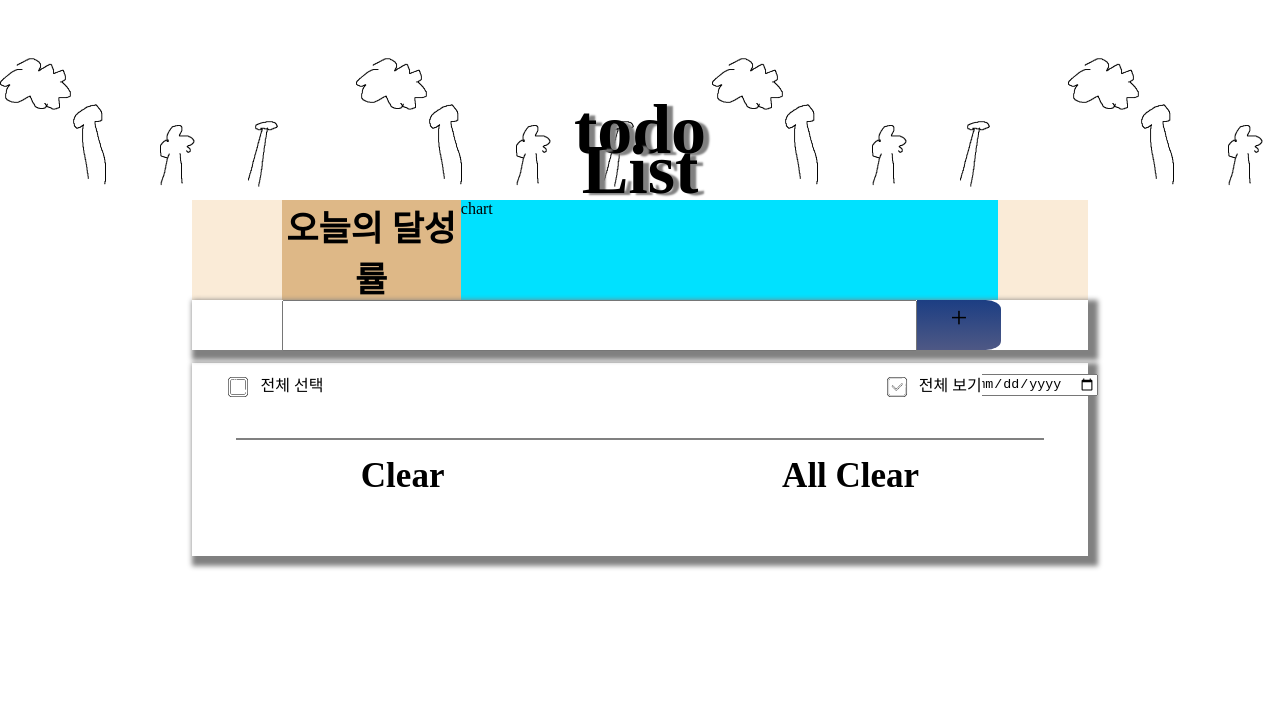
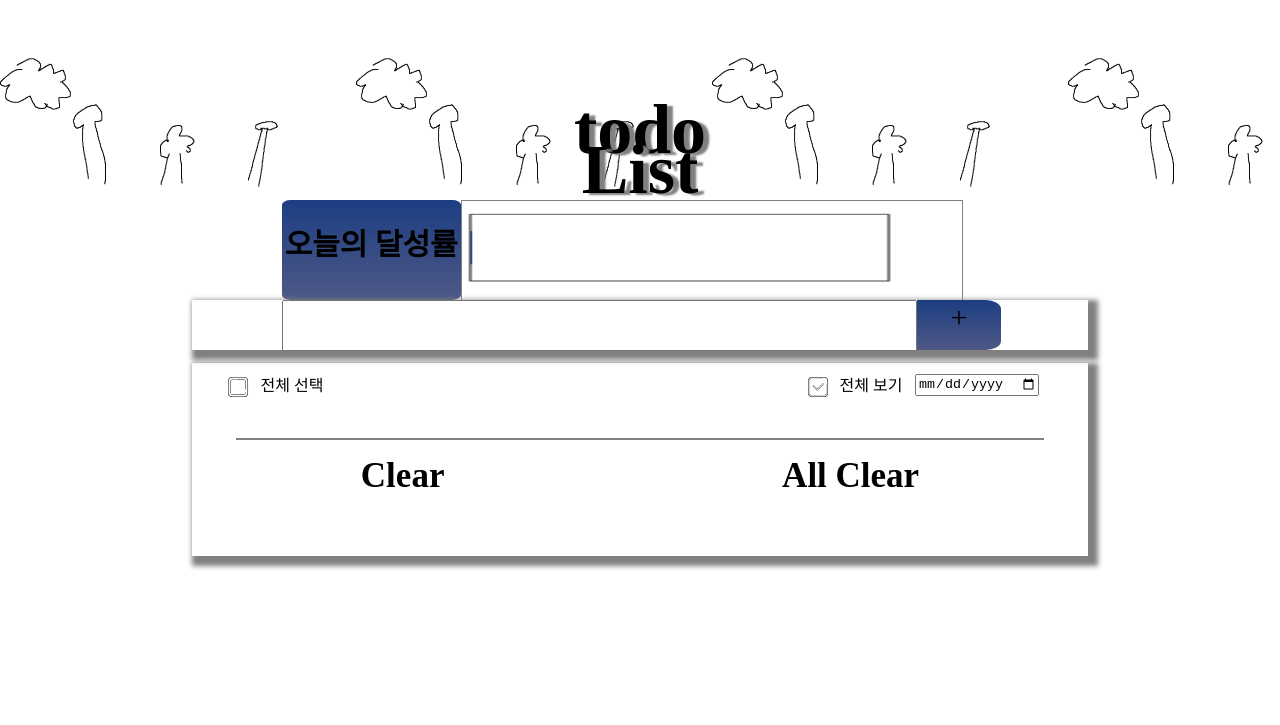
Before and after one commit to santos019/todoList, a website: page todoList.html in a window 1280 px wide. Shown: the top 725 px of the page. Drawn offline with Linux system fonts and the light colour scheme.

Commit message:
차트생김

```diff
--- a/app.css
+++ b/app.css
@@ -56,22 +56,26 @@ body {
 .todayNoteContainer{
     width: 70%;
     height: 100px;
-    background-color: antiquewhite;
 }
 .todayNote{
     width: 20%;
     height: 100%;
-    background-color: burlywood;
-    font-size: 35px;
-    font-weight: 900;
+    background: rgb(8, 33, 116);
+    background: linear-gradient( to bottom, rgb(28, 62, 131), rgba(5, 19, 82, 0.705));
+    font-size: 30px;
+    font-weight: 600;
     text-align: center;
+    line-height: 3;
     margin-left: 10%;
     float: left;
+    color: rgb(0, 0, 0);
+    border-radius:5% 5% 5% 5%;
 }
 .todayChart{
-    width: 60%;
-    height: 100%;
-    background-color: rgb(0, 225, 255);
+    width: 500px;
+    height: 100px;
+    background-color: rgb(255, 255, 255);
+    border: 1px solid gray;
     float: left;
 }
 .addListContainer{
@@ -127,11 +131,15 @@ body {
     float: left;
     /* border-bottom: 1px solid rgb(200, 196, 196); */
     background: white no-repeat left center;
+    border-radius: 10% 10% 10% 10%;
     background-size: 30px;
     text-align: right;
     line-height: 1.8;
     background-image:url("./Icon/icons8-unchecked-checkbox-100.png");
     cursor: pointer;
+}
+.allCheckLabel:hover {
+    background-color: rgb(217, 217, 217);
 }
 .allCheckInput{
     display: none;
@@ -140,9 +148,10 @@ input[type=checkbox]:checked + label{
     background-image:url("./Icon/icons8-tick-box-100.png");
 }
 .seeAllList{
-    width: 11%;
+    width: 20%;
     height: 100%;
     float: right;
+    margin-right: 1.5%;
 }
 .seeSelectDateInput{
     cursor: pointer;
@@ -150,7 +159,8 @@ input[type=checkbox]:checked + label{
 .seeAllListLabel{
     width: 100px;
     height: 30px;
-    float: left;
+    float: right;
+    border-radius: 10% 10% 10% 10%;
     background: white no-repeat left center;
     background-size: 30px;
     text-align: right;
@@ -158,11 +168,14 @@ input[type=checkbox]:checked + label{
     background-image:url("./Icon/icons8-unchecked-checkbox-100.png");
     cursor: pointer;
 }
+.seeAllListLabel:hover {
+    background-color: rgb(217, 217, 217);
+}
 .seeAllListInput{
     display: none;
 }
 .seeSelectDate{
-    width: 10%;
+    width: 17%;
     height: 100%;
     padding-top: 0.3%;
     float: right;
@@ -247,7 +260,7 @@ input[type=checkbox]:checked + label{
 
 }
 .listRemoveDiv:hover{
-    background-color: rgb(237, 236, 236);
+    background-color: rgb(220, 219, 219);
 }
 .listInputLabel{
     float: left;
@@ -269,7 +282,9 @@ input[type=checkbox]:checked + label{
 .listTitleDiv{
     width: 70%;
     height: 100%;
-
+    overflow:hidden;
+    text-overflow:ellipsis;
+    white-space:nowrap;
     float: left;
     margin-left: 3px;
 }
@@ -321,6 +336,7 @@ input[type=checkbox]:checked + label{
     width: 99%;
     height: 96%;
     display: none;
+    word-wrap: break-word;
 }
 .insertWriteDivOpen{
     display: block;
--- a/app.js
+++ b/app.js
@@ -49,7 +49,12 @@ function Paint (initialState) {
         }
     }
 }
-
+function Today () {
+    const day = new Date()
+    this.getToday = () => {
+        return day.toISOString().substr(0, 10)
+    }
+}
 function FindData () {
     let output = localStorage.getItem('list')
     let loadingArr = JSON.parse(output) || []
@@ -70,6 +75,7 @@ function FindData () {
     this.setArr = (arr) => {
         loadingArr = arr
         localStorage.setItem('list', JSON.stringify(loadingArr))
+        drwaChart.setState(calculateGauge(arr))
     }
     this.ssetArr = (arr = loadingArr) => {
         loadingArr = arr
@@ -81,6 +87,7 @@ function FindData () {
             paint.setState(element)
             element.nodeId = getData.getData().countNumber - 1
         })
+        drwaChart.setState(calculateGauge(arr))
     }
     this.setCollect = (arr) => {
 
@@ -144,13 +151,9 @@ const inputClose = new InputClose()
 const seeAllEvnt = new SeeAllEvnt()
 const seeDateEvnt = new SeeDateEvnt()
 const changeGuageEvnt = new ChangeGuageEvnt()
+const drwaChart = new DrwaChart()
+const today = new Today()
 function start () { // 새로고침이나 페이지에 처음 들어갈 때 렌더링하는 함수
-    // getData.initDate() // 초기화
-    // const arr = getData.getData().loadingArr
-    // arr.forEach(element => {
-    //     paint.setState(element)
-    //     element.nodeId = getData.getData().countNumber - 1
-    // })
     getData.ssetArr()
     beforCheck()
 }
@@ -168,7 +171,6 @@ function SeeDateEvnt () {
         let arr = getData.getData().loadingArr
         const date = $target.value
         arr = arr.filter(el => el.nodeDate === date)
-        console.log(arr)
         getData.initDate() // 초기화
         getNode.getTotalList().textContent = ''
         arr.forEach(element => {
@@ -183,9 +185,7 @@ function SeeAllEvnt () {
     const selectDate = getNode.getSelectDate()
     seeAllNode.checked = true
     this.setState = (e) => { // 똑같이 그냥 ssetArr 호출하면됨
-        console.log(selectDate.value)
         if (seeAllNode.checked === true) {
-            console.log(seeAllNode.checked)
             selectDate.value = '----------'
             getData.ssetArr()
         } else if (selectDate.value === '') {
@@ -193,7 +193,6 @@ function SeeAllEvnt () {
             const todayDate = today.toISOString().substr(0, 10)
             selectDate.value = todayDate
             seeDateEvnt.setState()
-            console.log(todayDate)
         }
     }
 }
@@ -241,7 +240,6 @@ getNode.getAddListBtn().addEventListener('click', clickAddBtn)
 function clickAddBtn () { // state = {title, date(today), check(false)}
     const makeDate = new Date()
     const todayDate = makeDate.toISOString().substr(0, 10)
-    // paint.setState({ nodeTitle: getNode.getAddTitle().value, nodeDate: todayDate, nodeCheck: false })
     getData.setData({ nodeId: getData.getData().countNumber, nodeTitle: getNode.getAddTitle().value, nodeContext: '', nodeCheck: false, nodeDate: todayDate, nodeGauge: 0 })
     getData.ssetArr()
     getNode.getAddTitle().value = ''
@@ -282,7 +280,6 @@ function ChangeEvnt () {
     }
 }
 
-
 function sortArr (arr) { // 날짜 정렬
     for (const i in arr) {
         arr[i].nodeDate = Number(arr[i].nodeDate.substr(0, 4) + arr[i].nodeDate.substr(5, 2) + arr[i].nodeDate.substr(8, 2))
@@ -298,11 +295,9 @@ function sortArr (arr) { // 날짜 정렬
 
 function InputClose () {
     this.setState = (e) => {
-        console.log(e)
         const dateInput = document.querySelectorAll('.dataSelectInput')
-        console.log(dateInput)
         if (dateInput.length === 1 && e.target.id !== dateInput[0].parentNode.id && e.target.id !== dateInput[0].id) {
-            const { findArr, arr } = findArrIndex(dateInput[0].id.substr(12))
+            const { findArr } = findArrIndex(dateInput[0].id.substr(12))
             dateInput[0].parentNode.textContent = findArr.nodeDate
         }
     }
@@ -347,7 +342,6 @@ function ModalEvnt () {
             e.parentNode.insertAdjacentElement('afterend', modal)
             modal.addEventListener('click', writeEvnt.setState)
         } else if (e.parentNode.nextSibling.className === 'modalDiv') {
-            console.log(e.parentNode.nextSibling.className)
             modalNode.removeChild(modalNode.firstChild)
             modalNode.removeChild(modalNode.firstChild)
             modalNode.parentNode.removeChild(modalNode)
@@ -356,11 +350,9 @@ function ModalEvnt () {
 }
 function ChangeGuageEvnt () {
     this.setState = (e) => {
-        console.log(e.target.value)
-        const {findArr, arr} = findArrIndex(e.target.id.substr(17))
+        const { findArr, arr } = findArrIndex(e.target.id.substr(17))
         findArr.nodeGauge = e.target.value
         getData.setArr(arr)
-        console.log(e.target.id.substr(17))
     }
 }
 function findArrIndex (id) {
@@ -368,11 +360,10 @@ function findArrIndex (id) {
     const findArr = arr.find(el => Number(el.nodeId) === Number(id))
     return { findArr, arr }
 }
-function WriteEvnt (e) {
+function WriteEvnt () {
     this.setState = (e) => {
         const upParent = document.querySelectorAll('.insertWriteDivOpen')
         if ((e.target.classList.contains('modalContextDiv') || (e.target.className === 'modalDiv')) && (upParent.length === 0)) {
-            console.log('write')
             const parent = (e.target.classList.contains('modalContextDiv') ? e.target.parentNode : e.target)
             parent.firstChild.classList.toggle('modalContextDivOpen')
             parent.firstChild.nextSibling.classList.toggle('insertWriteDivOpen')
@@ -384,7 +375,6 @@ function WriteEvnt (e) {
 function ReadEvnt () {
     this.setState = (e) => {
         const checkParent = document.querySelectorAll('.insertWriteDivOpen')
-        console.log(checkParent)
         if (checkParent.length === 1 && e.target.id !== checkParent[0].parentNode.id && e.target.id !== checkParent[0].previousSibling.id && e.target.className !== checkParent[0].parentNode.previousSibling.childNodes[1].id && e.target.className !== 'insertWriteDiv insertWriteDivOpen') {
             const { findArr: appenArr, arr } = findArrIndex(checkParent[0].parentNode.id.substr(7))
             appenArr.nodeContext = checkParent[0].value
@@ -448,7 +438,6 @@ function ClearChecked () {
         this.render()
     }
     this.render = () => {
-        // const checkedNodes = document.querySelectorAll('.newList')
         let arr = getData.getData().loadingArr
         arr = arr.filter(detailCheck)
         getData.ssetArr(arr)
@@ -471,3 +460,38 @@ function detailCheck (e) {
         return false
     } else return true
 }
+
+function calculateGauge (arr) {
+    const day = today.getToday()
+    let count = 0
+    function sumCallback (sum, cur) {
+        if (cur.nodeDate === day) {
+            count += 1
+            return Number(sum) + Number(cur.nodeGauge)
+        }
+        return Number(sum)
+    }
+    const ans = arr.reduce((sumCallback), 0)
+    return count !== 0 ? (ans / count) * 2.5 : 0
+}
+
+// function drawNumber (before. current) {
+
+// }
+function DrwaChart () {
+    const canvas = document.getElementById('todayChartId')
+    const ctx = canvas.getContext('2d')
+    ctx.strokeRect(5, 20, 251, 100)
+    this.setState = () => {
+        const endGuage = calculateGauge(getData.getData().loadingArr)
+        ctx.clearRect(5, 45, 250, 50)
+        let cost = 0
+        ctx.fillStyle = 'rgb(8, 33, 116)'
+        ctx.strokeStyle = 'rgba(255, 255, 0, 0.5)'
+        const draw = setInterval(function () {
+            cost += 1
+            if (cost >= endGuage) clearInterval(draw)
+            ctx.fillRect(5, 45, cost, 50)
+        })
+    }
+}
--- a/todoList.html
+++ b/todoList.html
@@ -15,7 +15,7 @@
         <!-- 오늘의 달성률 -->
         <div class="todayNoteContainer">
             <div class="todayNote">오늘의 달성률</div>
-            <div class="todayChart">chart</div>
+            <canvas class="todayChart" id="todayChartId">chart</canvas>
         </div>
         <!-- 검색창 -->
         <div class="addListContainer">
```
